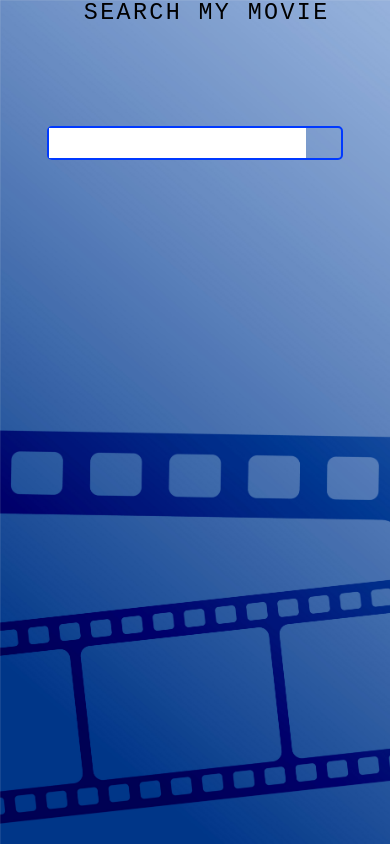
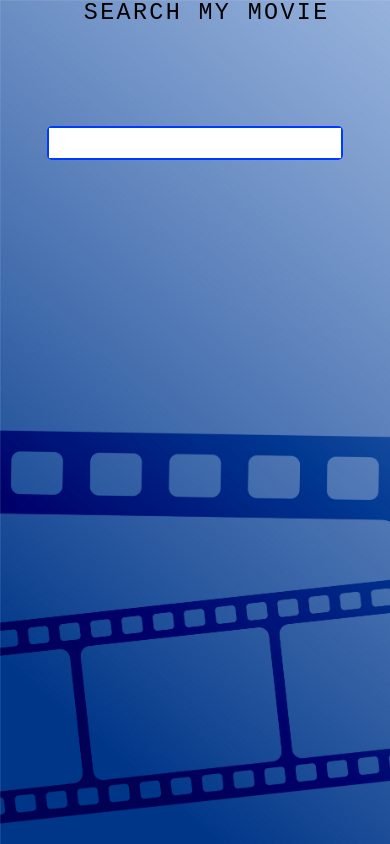
Before and after one commit to PolinaSkrobot/movie-Search, an Angular app: page / in a window 390 px wide. Built offline with nearby package versions, Linux system fonts and the light colour scheme.

Commit message:
fixing bug with responsive design

```diff
--- a/src/app/search/search.component.css
+++ b/src/app/search/search.component.css
@@ -41,7 +41,7 @@
 }
 @media screen and (max-width: 520px) {
   .search__input {
-    width: 88%;
+    width: 100%;
   }
 }
 .search__input::-ms-clear {
```
